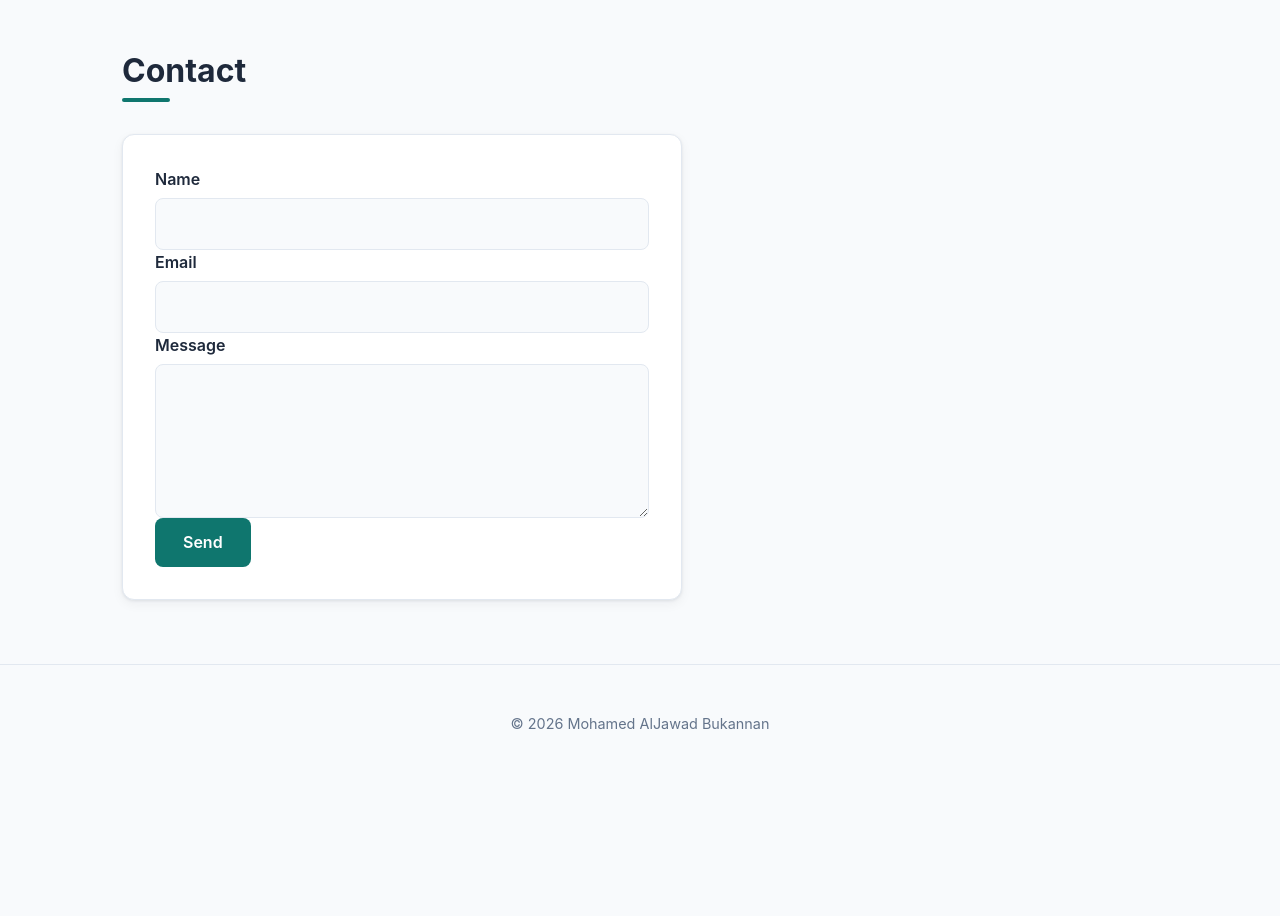
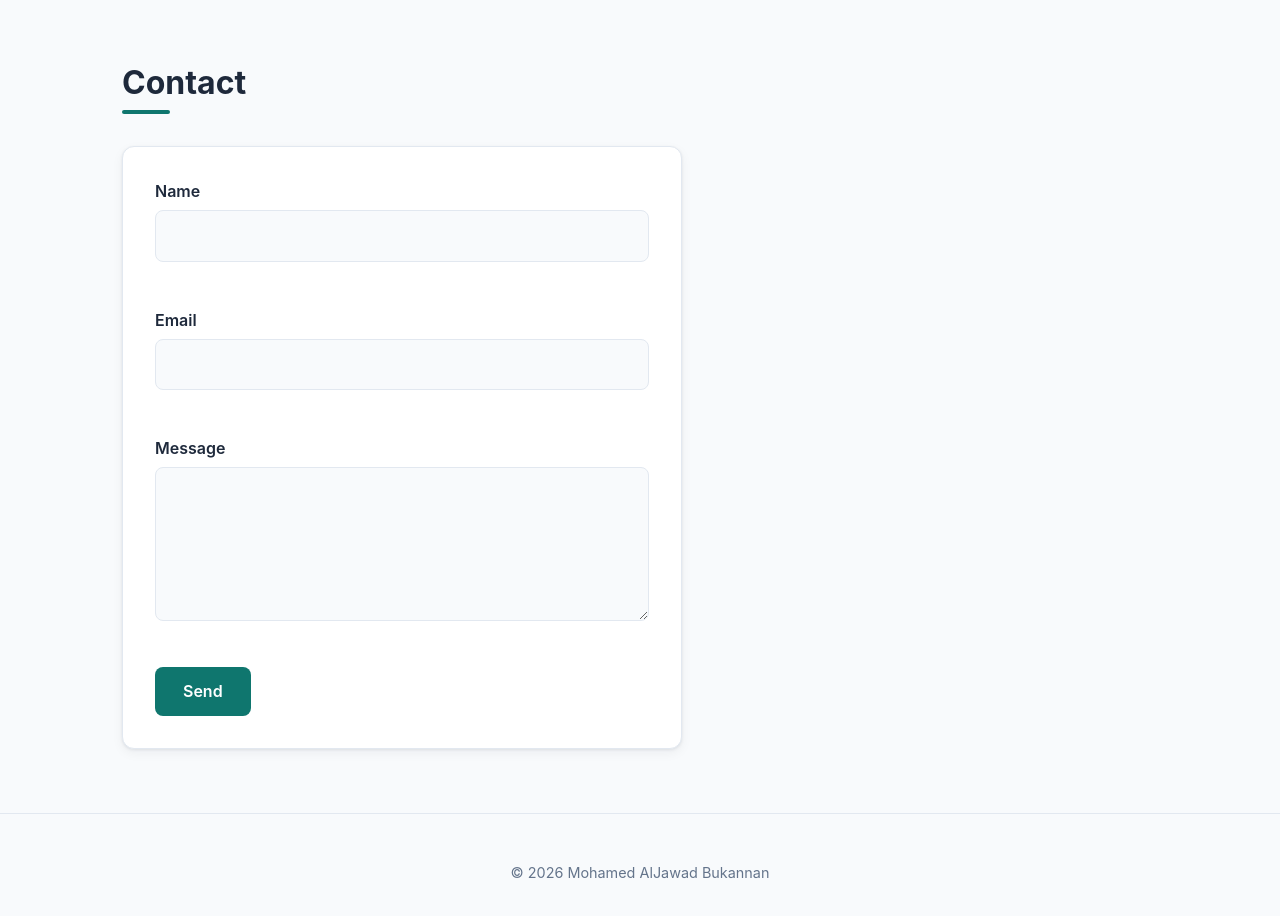
Before and after one commit to MJBukannan/202366970-MohamedBukannan-assignment1, a plain HTML site: page index.html in a window 1280 px wide. Shown: the part 1220-2136 px from the top of the page. Before the commit the page ends 2001 px from the top, so only its background shows below. Drawn offline with Linux system fonts and the light colour scheme.

Commit message:
Add theme toggle, form error slots and no-flash theme script
The inline script in <head> applies the saved theme before the page is painted, which avoids a flash of the light theme. The form gets novalidate so the script's own messages are shown instead of the browser's pop-ups, plus per-field message slots linked with aria-describedby and a status line.

```diff
--- a/index.html
+++ b/index.html
@@ -7,6 +7,26 @@
   <meta name="description" content="Portfolio of Mohamed AlJawad Bukannan, Computer Science student at KFUPM.">
   <title>Mohamed AlJawad Bukannan | Portfolio</title>
   <link rel="stylesheet" href="css/styles.css">
+
+  <!--
+    Sets the colour theme before the page is painted. This has to run here,
+    rather than in script.js, or a visitor who chose dark mode sees a flash of
+    the light theme while the rest of the page loads.
+  -->
+  <script>
+    (function () {
+      var saved = null;
+      try {
+        saved = localStorage.getItem('theme');
+      } catch (error) {
+        /* Storage can be blocked; fall back to the operating system setting. */
+      }
+      var dark = saved
+        ? saved === 'dark'
+        : window.matchMedia('(prefers-color-scheme: dark)').matches;
+      document.documentElement.setAttribute('data-theme', dark ? 'dark' : 'light');
+    })();
+  </script>
 </head>
 <body>
 
@@ -20,6 +40,10 @@
         <li><a href="#contact">Contact</a></li>
       </ul>
     </nav>
+    <!-- aria-pressed tells assistive technology whether dark mode is on -->
+    <button type="button" id="theme-toggle" class="theme-toggle" aria-pressed="false">
+      Dark mode
+    </button>
   </header>
 
   <main>
@@ -72,17 +96,35 @@
     <!-- Contact form (front-end only, no backend) -->
     <section id="contact" class="section contact">
       <h2>Contact</h2>
-      <form id="contact-form" class="contact-form">
-        <label for="name">Name</label>
-        <input type="text" id="name" name="name" required>
+      <!--
+        novalidate switches off the browser's own validation pop-ups so the
+        messages written by js/script.js are shown instead. The browser still
+        checks the fields; the script reads that result from input.validity.
+      -->
+      <form id="contact-form" class="contact-form" novalidate>
+        <div class="field">
+          <label for="name">Name</label>
+          <input type="text" id="name" name="name" required aria-describedby="name-error">
+          <!-- aria-describedby links the message below to the input above it -->
+          <span class="field-error" id="name-error"></span>
+        </div>
 
-        <label for="email">Email</label>
-        <input type="email" id="email" name="email" required>
+        <div class="field">
+          <label for="email">Email</label>
+          <input type="email" id="email" name="email" required aria-describedby="email-error">
+          <span class="field-error" id="email-error"></span>
+        </div>
 
-        <label for="message">Message</label>
-        <textarea id="message" name="message" rows="5" required></textarea>
+        <div class="field">
+          <label for="message">Message</label>
+          <textarea id="message" name="message" rows="5" required aria-describedby="message-error"></textarea>
+          <span class="field-error" id="message-error"></span>
+        </div>
 
         <button type="submit">Send</button>
+
+        <!-- role="status" makes screen readers announce the result on submit -->
+        <p class="form-status" id="form-status" role="status"></p>
       </form>
     </section>
 
```
